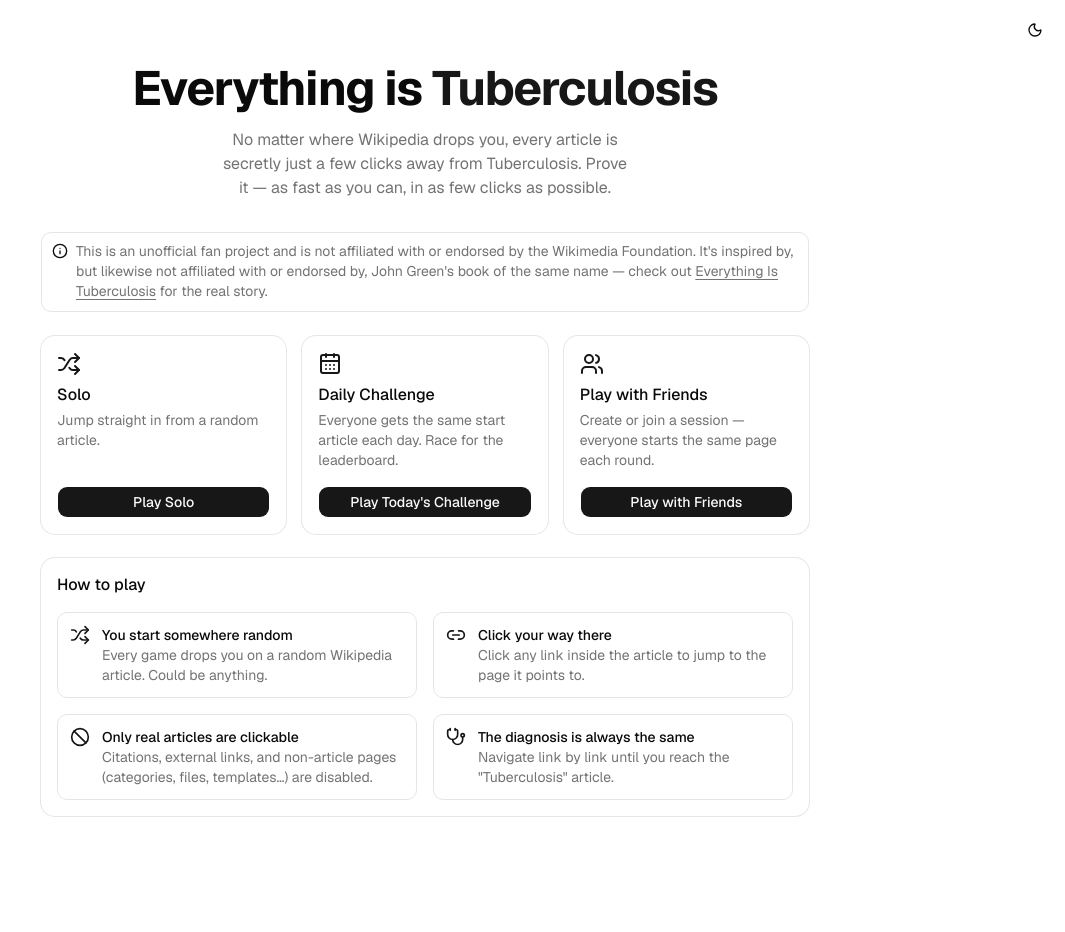
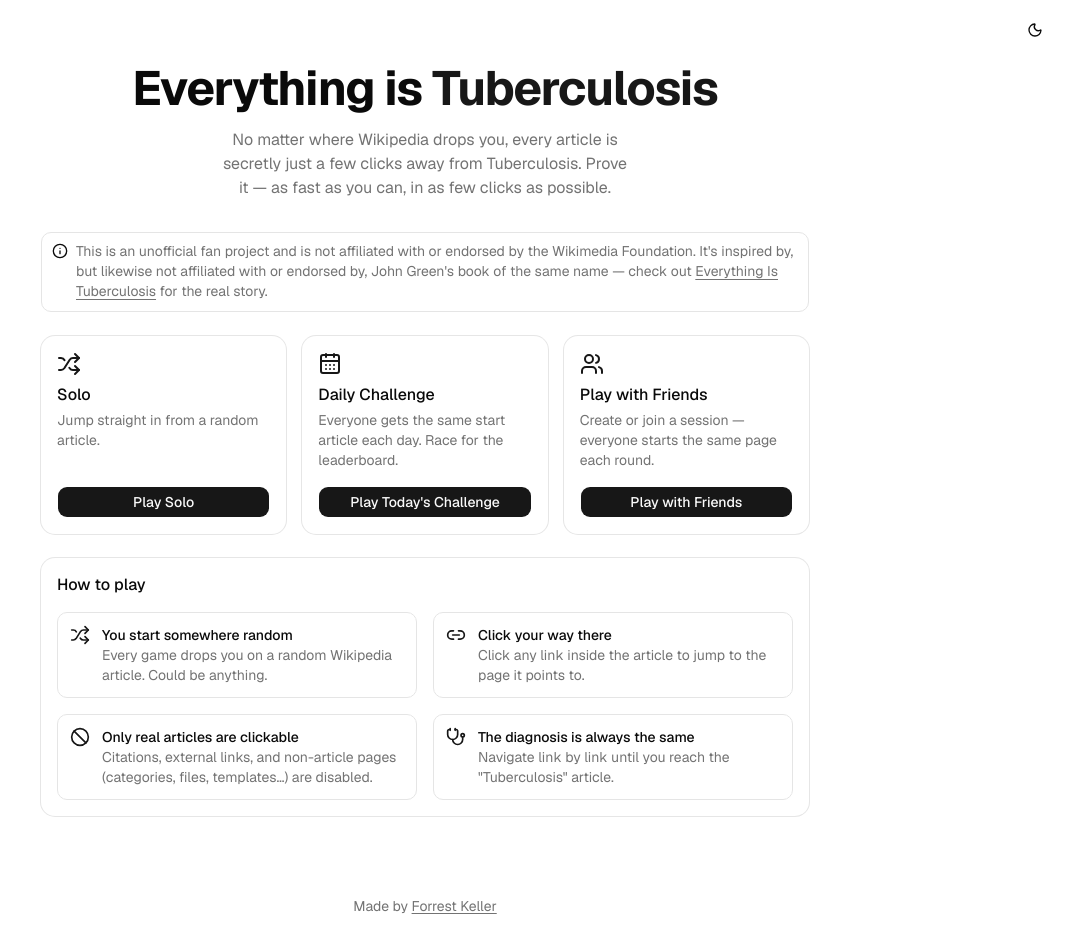
Before and after one commit to forrest-keller/everything-is-tuberculosis, a Next.js app: page / in a window 1280 px wide. Shown: the whole page, without its empty margins (215-1280 px from the left). Before the commit the page ends 880 px from the top, so only its background shows below. Built offline with nearby package versions, Linux system fonts and the light colour scheme.

Commit message:
feat: add creator attribution footer
Adds a site-wide footer linking to forrestkeller.com.

```diff
--- a/src/app/layout.tsx
+++ b/src/app/layout.tsx
@@ -29,6 +29,17 @@
       <body className="min-h-full flex flex-col">
         <ThemeProvider attribute="class" defaultTheme="system" enableSystem>
           {children}
+          <footer className="py-4 text-center text-sm text-muted-foreground">
+            Made by{" "}
+            <a
+              href="https://forrestkeller.com"
+              target="_blank"
+              rel="noopener noreferrer"
+              className="underline underline-offset-2 hover:text-foreground"
+            >
+              Forrest Keller
+            </a>
+          </footer>
         </ThemeProvider>
       </body>
     </html>
```
